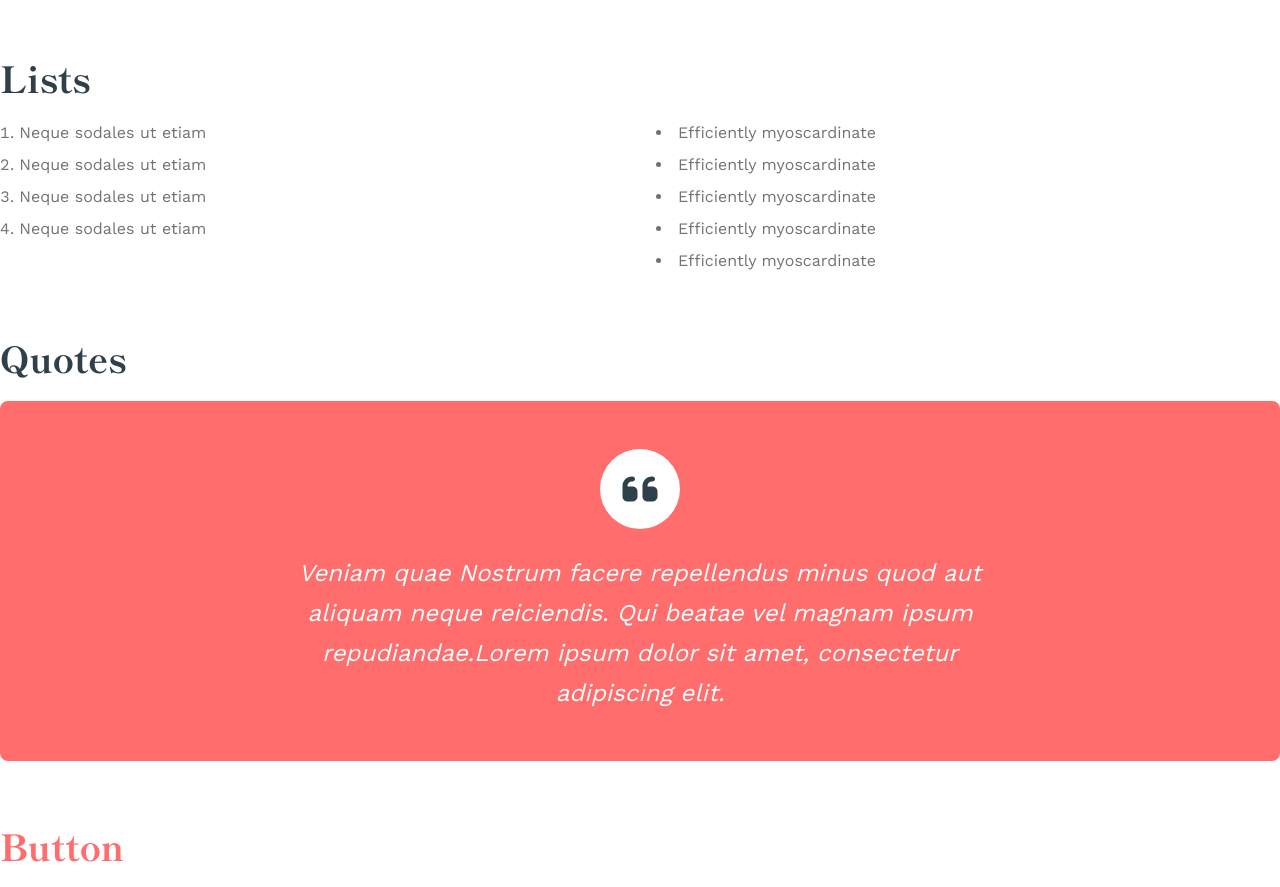
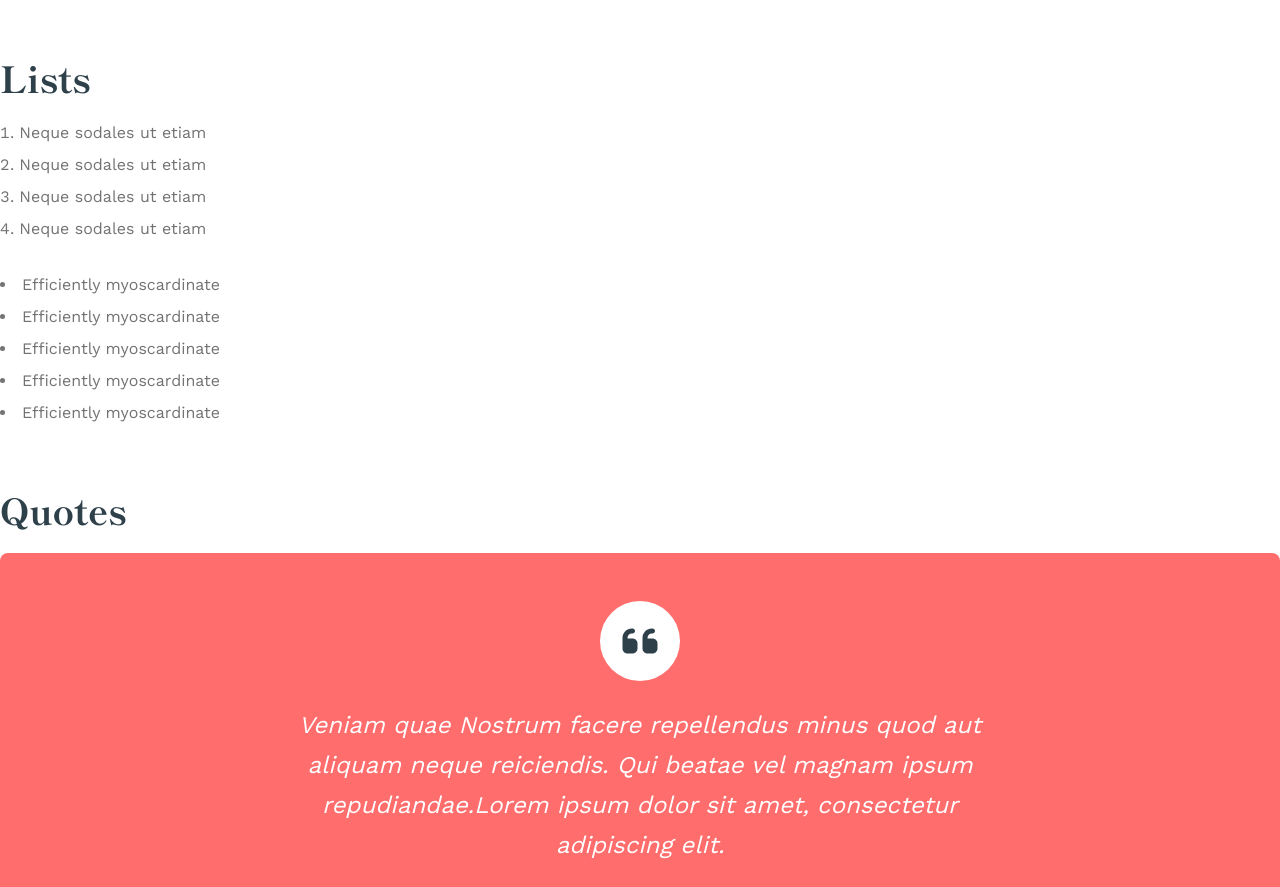
Before and after one commit to codEdu-Collective/kind-hands, a Next.js app: page /style-guide in a window 1280 px wide. Shown: the part 2680-3567 px from the top of the page. Built offline with nearby package versions, Linux system fonts and the light colour scheme; a web font is replaced by a local one.

Commit message:
Refactor Layout of Style Guide Page for Enhanced Responsiveness
- Removed unnecessary flex properties to streamline the layout of the Lists section.
- Improved spacing consistency across the page for better visual alignment.

```diff
--- a/app/style-guide/page.tsx
+++ b/app/style-guide/page.tsx
@@ -191,7 +191,7 @@ const StyleGuidePage = () => {
           <h1 className="font-shippori font-extrabold text-2xl md:text-3xl lg:text-4xl text-dark mb-6">
             Lists
           </h1>
-          <div className="flex flex-col md:flex-row gap-6 md:gap-8">
+          <div className="flex flex-col gap-6 md:gap-8">
             <div className="flex-1">
               <ol className="list-decimal list-inside space-y-2 font-work text-base text-neutral">
                 <li>Neque sodales ut etiam</li>
```
